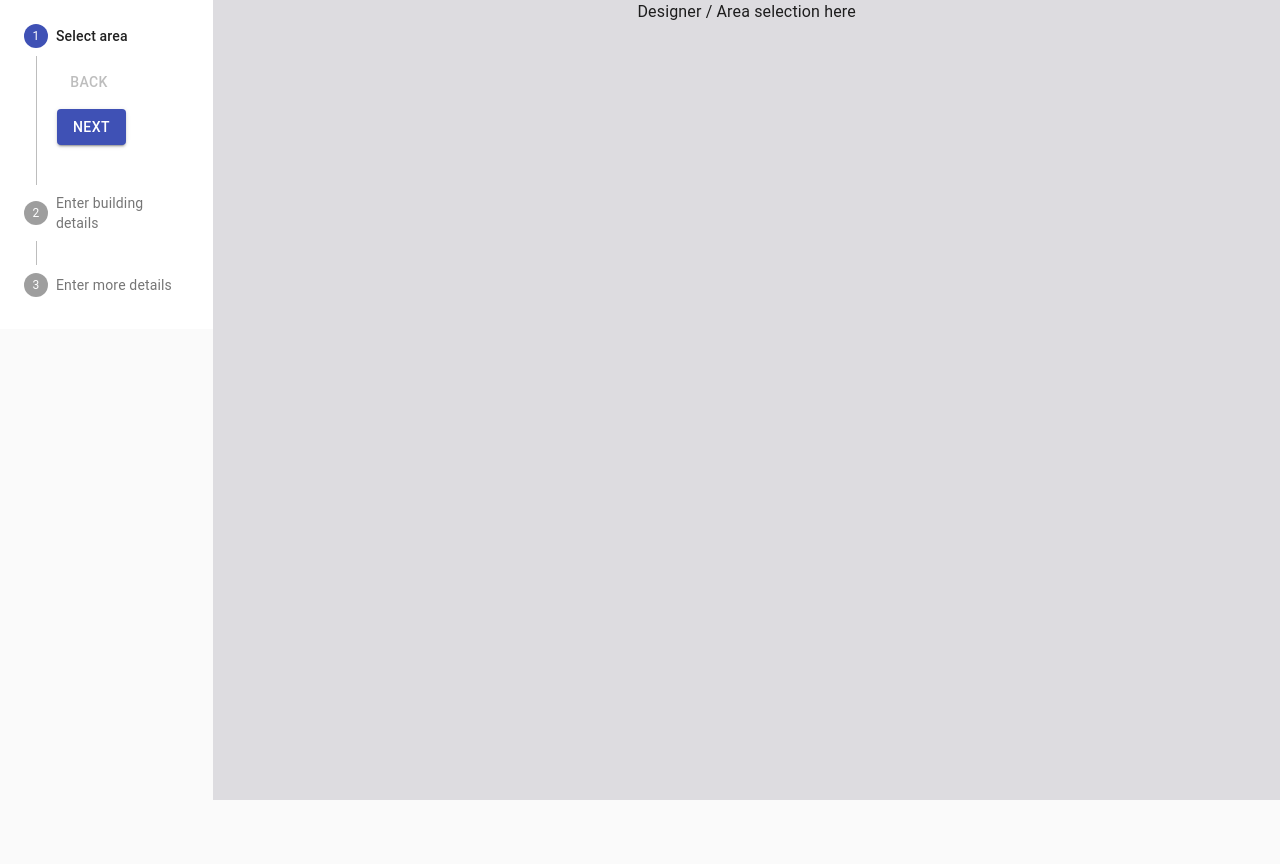
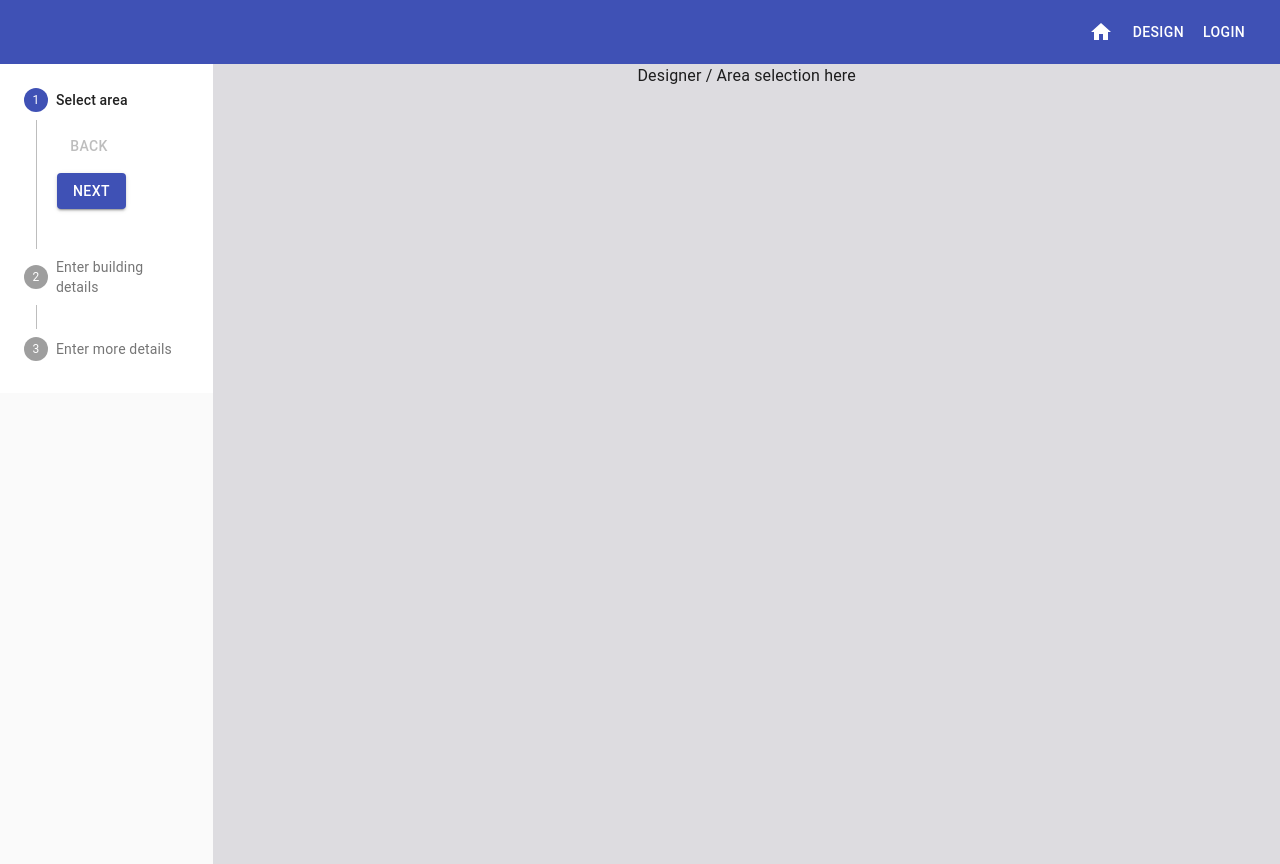
Before and after one commit to pathfinder-toolkit/pathfinder-toolkit, a React (Create React App) app: page /design in a window 1280 px wide. Before the commit the page ends 800 px from the top, so only its background shows below. Built offline with nearby package versions, Linux system fonts and the light colour scheme.

Commit message:
Update design page layout

```diff
--- a/src/components/BuildingEditor.js
+++ b/src/components/BuildingEditor.js
@@ -13,9 +13,9 @@
   const classes = useStyles();
 
   return (
-    <div className={classes.editor}>
-      <Typography align="center">Designer / Area selection here</Typography>
-    </div>
+      <div className={classes.editor}>
+        <Typography align="center">Designer / Area selection here</Typography>
+      </div>
   );
 };
 
--- a/src/components/EditorStepper.js
+++ b/src/components/EditorStepper.js
@@ -14,6 +14,7 @@
   const useStyles = makeStyles((theme) => ({
     root: {
       width: "100%",
+      minHeight: "100vh",
     },
     button: {
       marginTop: theme.spacing(1),
--- a/src/components/Navigation/NavigationBar.js
+++ b/src/components/Navigation/NavigationBar.js
@@ -1,15 +1,14 @@
-import React, {useState} from 'react';
-import AppBar from '@material-ui/core/AppBar';
-import Toolbar from '@material-ui/core/Toolbar';
-import Typography from '@material-ui/core/Typography';
-import Button from '@material-ui/core/Button';
-import IconButton from '@material-ui/core/IconButton';
-import Menu from '@material-ui/core/Menu';
-import MenuItem from '@material-ui/core/MenuItem';
-import AccountCircle from '@material-ui/icons/AccountCircle';
-import Home from '@material-ui/icons/Home';
-import { makeStyles } from '@material-ui/core/styles';
-import Link from '@material-ui/core/Link';
+import React, { useState } from "react";
+import AppBar from "@material-ui/core/AppBar";
+import Toolbar from "@material-ui/core/Toolbar";
+import Typography from "@material-ui/core/Typography";
+import Button from "@material-ui/core/Button";
+import IconButton from "@material-ui/core/IconButton";
+import Menu from "@material-ui/core/Menu";
+import MenuItem from "@material-ui/core/MenuItem";
+import AccountCircle from "@material-ui/icons/AccountCircle";
+import Home from "@material-ui/icons/Home";
+import { makeStyles } from "@material-ui/core/styles";
 
 import { useBackend } from "../../utils/FakeBackend";
 
@@ -38,14 +37,16 @@
     setAnchorEl(event.currentTarget);
   };
 
-    return <AppBar position="static">
+  return (
+    <AppBar position="static">
       <Toolbar>
-            <Typography variant="h6" className={classes.title}>
-            </Typography>
+        <Typography variant="h6" className={classes.title}></Typography>
         <IconButton href="/" color="inherit">
           <Home />
         </IconButton>
-            <Button color="inherit">Design</Button>
+        <Button href="/design" color="inherit">
+          Design
+        </Button>
         {user && (
           <div>
             <IconButton
@@ -54,7 +55,8 @@
               aria-controls="primary-search-account-menu"
               aria-haspopup="true"
               onClick={handleProfileMenuOpen}
-                    color="inherit" >
+              color="inherit"
+            >
               <AccountCircle />
             </IconButton>
             <Menu
@@ -65,17 +67,21 @@
               onClose={handleProfileMenuClose}
             >
               <MenuItem onClick={handleProfileMenuClose}>Profile</MenuItem>
-                        <MenuItem onClick={handleProfileMenuClose}>Designed buildings</MenuItem>
+              <MenuItem onClick={handleProfileMenuClose}>
+                Designed buildings
+              </MenuItem>
               <MenuItem onClick={fakeLogout}>Logout</MenuItem>
             </Menu>
           </div>
         )}
         {!user && (
-                <Button href="/login" color="inherit">Login</Button>
-
+          <Button href="/login" color="inherit">
+            Login
+          </Button>
         )}
       </Toolbar>
     </AppBar>
-}
+  );
+};
 
 export default NavigationBar;
--- a/src/sites/DesignPage/DesignPage.js
+++ b/src/sites/DesignPage/DesignPage.js
@@ -1,21 +1,24 @@
 import React from "react";
 
 import Grid from "@material-ui/core/Grid";
-import EditorStepper from '../../components/EditorStepper'
-import BuildingEditor from '../../components/BuildingEditor'
+import NavigationBar from "../../components/Navigation/NavigationBar";
+import EditorStepper from "../../components/EditorStepper";
+import BuildingEditor from "../../components/BuildingEditor";
 
 const DesignPage = () => {
-
   return (
-    <Grid container>
-      <Grid sm={2} md={2} lg={2}>
-        <EditorStepper/>
+    <React.Fragment>
+      <NavigationBar />
+      <Grid container>
+        <Grid sm={2} md={2} lg={2}>
+          <EditorStepper />
+        </Grid>
+        <Grid sm={10} md={10} lg={10}>
+          <BuildingEditor />
+        </Grid>
       </Grid>
-      <Grid sm={10} md={10} lg={10}>
-      <BuildingEditor/>
-      </Grid>
-    </Grid>
+    </React.Fragment>
   );
-}
+};
 
 export default DesignPage;
```
Lines whose indentation alone changed are shown as unchanged.
